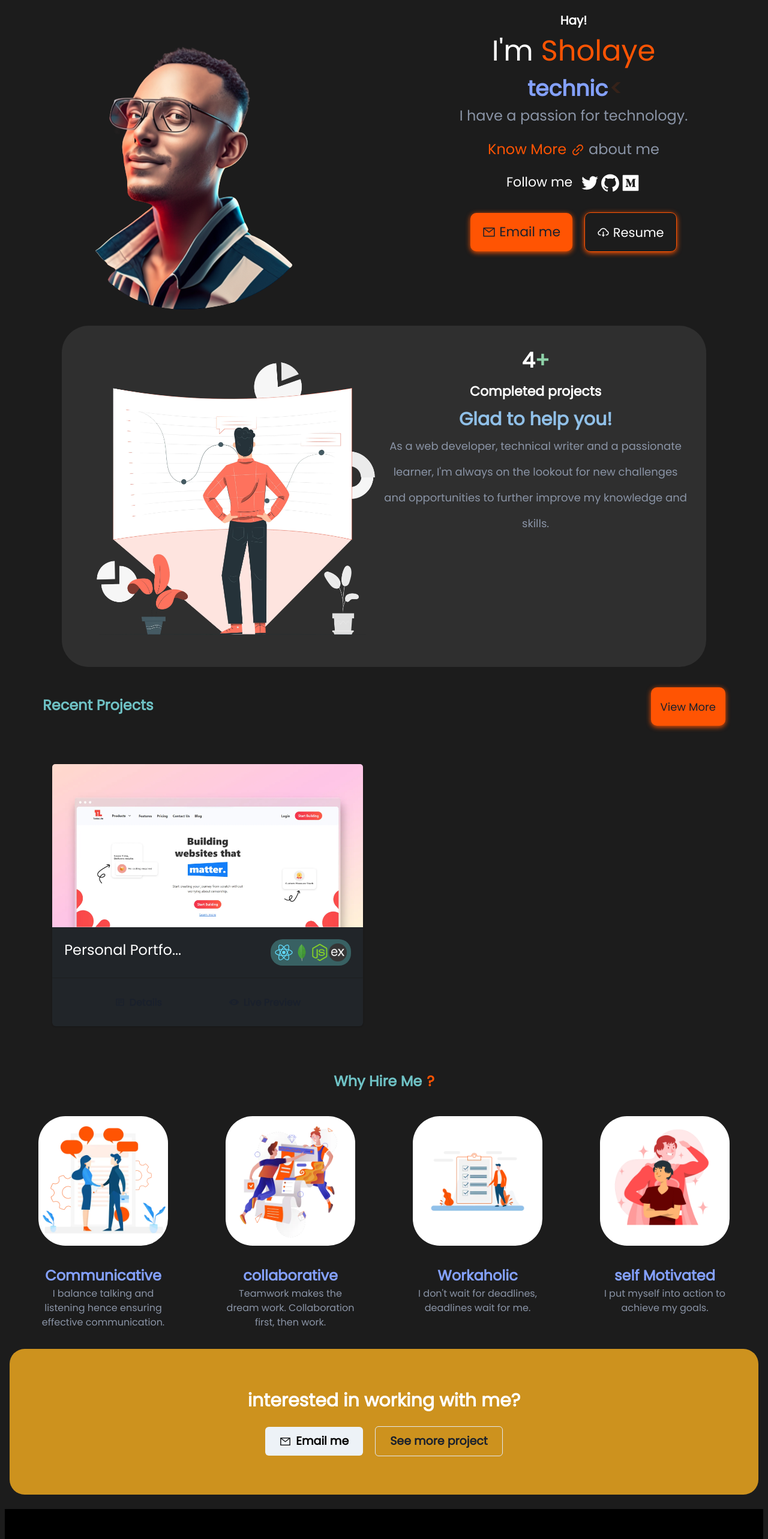
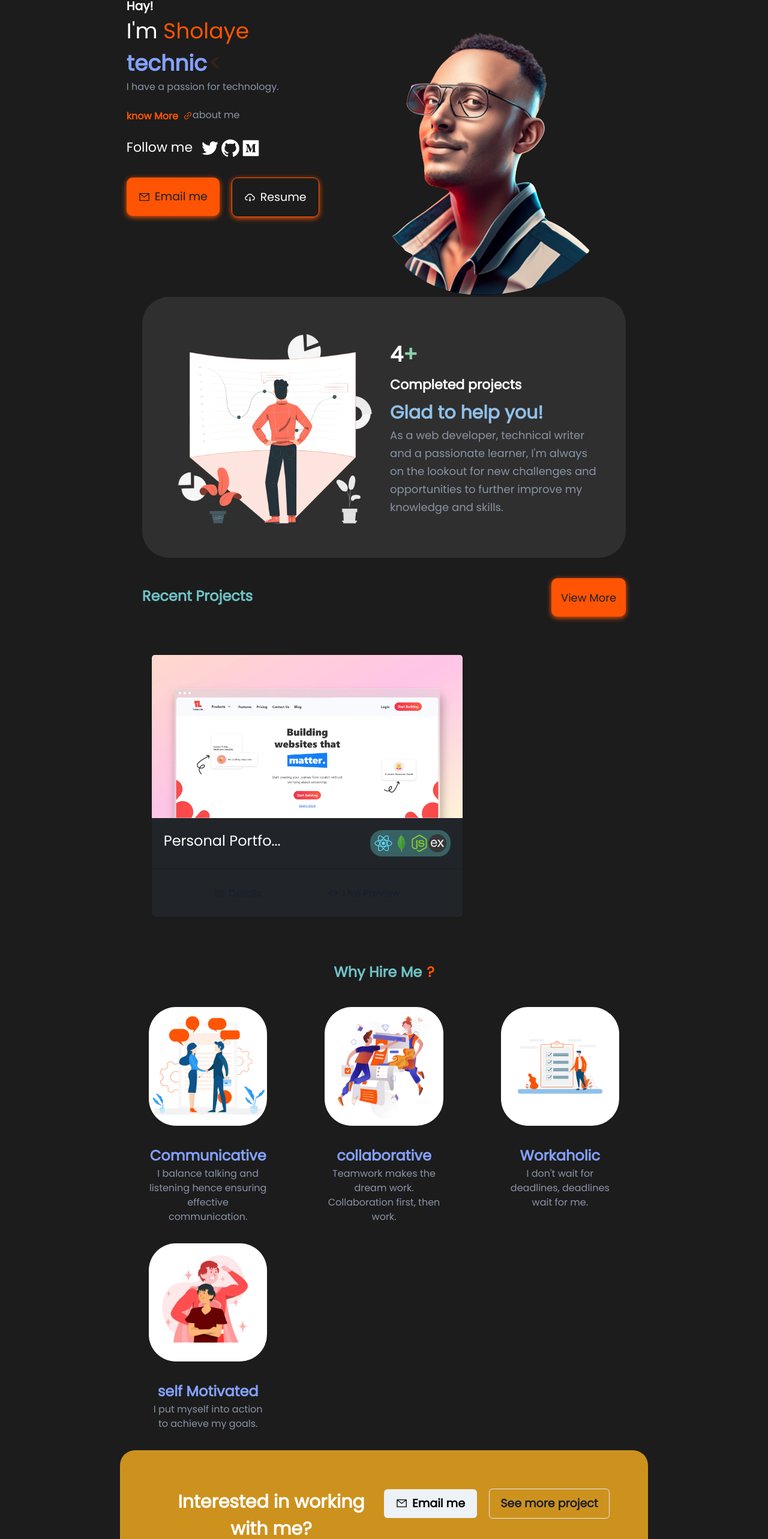
Before and after one commit to novertech411/portfolio-1.1, a React (Create React App) app: page / in a window 1280 px wide. Shown: the part 175-2741 px from the top of the page at 60% size. Built offline with nearby package versions, Linux system fonts and the light colour scheme.

Commit message:
responsiveness been worked on

```diff
--- a/src/App.css
+++ b/src/App.css
@@ -1,11 +1,11 @@
 ::-webkit-scrollbar{
-    width: 15px;
+    width: 10px;
 
   }
   ::-webkit-scrollbar-track{
     background: #1c1c1c;
 
-    box-shadow: inset 0 0 7px  #ff5403;
+    box-shadow: inset 0 0 5px  #ff5403;
   }
   ::-webkit-scrollbar-thumb{
     background: #ff5403;
--- a/src/components/Footersection.js
+++ b/src/components/Footersection.js
@@ -16,9 +16,9 @@ export default function Footersection() {
     <Box >
       <Box bg="black">
         <Box width="80%"  margin="auto" mt="1.5rem" py="4rem">
-          <Flex direction={{base:'column', md:'row' , xl: 'row' }} >
+          <Flex direction={{base:'column', md:'row' , xl: 'row' }} mb="5" >
             <vStack  >
-              <Text as="b" fontSize="2xl"  >Let's Connect</Text>
+              <Text as="b" fontSize="3xl"  >Let's Connect</Text>
               <HStack as="b" justifyItems="center">
                <Text>Visits:</Text>  <Text ml="1" py='0.5' px="1.5" borderRadius="10px" color={'black'} bg="#ffcc00">
                   400938
@@ -27,7 +27,7 @@ export default function Footersection() {
               </HStack>
 
             </vStack>
-            <HStack mt="0.6rem" mb="1.5rem"  textAlign="center">
+            <HStack mt="0.6rem" mb="1.5rem" margin={{md:'auto'}}>
               <NavLink>
 
                 <IconButton fontSize="4xl" border="none" variant={"outline"} icon={<AiOutlineTwitter />} />{" "}
--- a/src/components/Herosection.js
+++ b/src/components/Herosection.js
@@ -4,20 +4,20 @@ import React from 'react'
 
 export default function heroSection() {
   return (
-    <Box  >
-    <Grid   m="auto" borderRadius="45px"  bg="dark.200" p="2rem" templateColumns="repeat(12, 1fr)"  w="85%">
-    <GridItem   colSpan={{ base: 12, md:6, xl: 6 }}>
-    <Image src={hero}/>
+    <Box  px={{  base:'8', md:'2%', xl:'5%'}} >
+    <Grid maxWidth={{base:'30rem', md:'100%'}}   m="auto" borderRadius="45px"  bg="dark.200" p="2rem" templateColumns="repeat(12, 1fr)" >
+    <GridItem  p="10px" colSpan={{ base: 12, md:6, xl: 6 }}>
+    <Image  justify="center" src={hero}/>
     </GridItem>
-    <GridItem  textAlign="center" colSpan={{ base: 12, md:6, xl: 6 }}>
+    <GridItem p="10px" textAlign={{base:"center", md:"left"}} colSpan={{ base: 12, md:6, xl: 6 }}   my='auto'>
 
-      <Flex  justify="center" fontSize="35px" as="b"  ><Text  >4</Text><Text color=" rgb(142, 210, 169);">+</Text> </Flex>
+      <Flex  justifyContent={{base:"center", md:"left"}} fontSize="35px" as="b"  ><Text  >4</Text><Text color=" rgb(142, 210, 169);">+</Text> </Flex>
       <Box as="b">
       <Text  fontSize="22px" my="2">Completed projects </Text>
     <Text color="brand.400"  fontSize="30px"> Glad to help you! </Text>
       </Box>
 
-    <Text color="brand.200"lineHeight="43px"  fontSize="18px"> As a web developer, technical writer and a passionate learner,
+    <Text color="brand.200"lineHeight="30px"  fontSize="18px"> As a web developer, technical writer and a passionate learner,
      I'm always on the lookout for new challenges and opportunities to further improve
      my knowledge and skills.</Text>
 
--- a/src/components/Hiresection.js
+++ b/src/components/Hiresection.js
@@ -1,56 +1,88 @@
-import { Box, Button, Flex, Grid, GridItem, HStack, Image, SimpleGrid, Stack, Text } from "@chakra-ui/react";
+import {
+  Box,
+  Button,
+  Flex,
+  Grid,
+  GridItem,
+  HStack,
+  Image,
+  SimpleGrid,
+  Stack,
+  Text,
+} from "@chakra-ui/react";
 import React from "react";
-import communication from "../assets/images/communicative.png"
-import motivation from "../assets/images/self-motivation.png"
-import work from "../assets/images/work-ethic.png"
-import collaborative from "../assets/images/collaborative.png"
+import communication from "../assets/images/communicative.png";
+import motivation from "../assets/images/self-motivation.png";
+import work from "../assets/images/work-ethic.png";
+import collaborative from "../assets/images/collaborative.png";
 import { AiOutlineMail } from "react-icons/ai";
 export default function Hiresection() {
   return (
     <Box>
-    <Box  px="0.5rem">
+      <Box px="0.5rem">
         <HStack justify="center" m="10" fontSize="2xl" as="b" mx="2rem">
           {" "}
-        <Text  color="#6fc2c5">Why Hire Me</Text> <Text color="brand.100">?</Text>
+          <Text color="#6fc2c5">Why Hire Me</Text>{" "}
+          <Text color="brand.100">?</Text>
         </HStack>
 
-      <SimpleGrid  minChildWidth='17rem' spacing=''   >
-        <Box px="3rem"   >
-          <Image margin="auto" borderRadius="45px"  bg="white" src={communication} />
-          <Box textAlign="center" my="8" >
-            <Text as="b" fontSize="2xl" color="brand.300">Communicative</Text>
+        <SimpleGrid minChildWidth="17rem" spacing="">
+          <Box px="3rem">
+            <Image
+              margin="auto"
+              borderRadius="45px"
+              bg="white"
+              src={communication}
+            />
+            <Box textAlign="center" my="8">
+              <Text as="b" fontSize="2xl" color="brand.300">
+                Communicative
+              </Text>
               <Text color="brand.200">
-
                 I balance talking and listening hence ensuring effective
                 communication.
               </Text>
             </Box>
           </Box>
-        <Box px="3rem"   >
-          <Image margin="auto" borderRadius="45px"  bg="white" src={collaborative} />
-          <Box textAlign="center"my="8" >
-            <Text as="b" fontSize="2xl" color="brand.300">collaborative</Text>
+          <Box px="3rem">
+            <Image
+              margin="auto"
+              borderRadius="45px"
+              bg="white"
+              src={collaborative}
+            />
+            <Box textAlign="center" my="8">
+              <Text as="b" fontSize="2xl" color="brand.300">
+                collaborative
+              </Text>
               <Text color="brand.200">
-
                 Teamwork makes the dream work. Collaboration first, then work.
               </Text>
             </Box>
           </Box>
-        <Box px="3rem"   >
-          <Image margin="auto" borderRadius="45px"  bg="white" src={work} />
-          <Box textAlign="center"my="8"  >
-            <Text as="b" fontSize="2xl" color="brand.300">Workaholic</Text>
+          <Box px="3rem">
+            <Image margin="auto" borderRadius="45px" bg="white" src={work} />
+            <Box textAlign="center" my="8">
+              <Text as="b" fontSize="2xl" color="brand.300">
+                Workaholic
+              </Text>
               <Text color="brand.200">
                 I don't wait for deadlines, deadlines wait for me.
               </Text>
             </Box>
           </Box>
-         <Box px="3rem"   >
-          <Image margin="auto" borderRadius="45px"  bg="white" src={motivation} />
+          <Box px="3rem">
+            <Image
+              margin="auto"
+              borderRadius="45px"
+              bg="white"
+              src={motivation}
+            />
             <Box textAlign="center" my="8">
-            <Text as="b" fontSize="2xl" color="brand.300">self Motivated</Text>
+              <Text as="b" fontSize="2xl" color="brand.300">
+                self Motivated
+              </Text>
               <Text color="brand.200">
-
                 I put myself into action to achieve my goals.
               </Text>
             </Box>
@@ -58,19 +90,37 @@ export default function Hiresection() {
         </SimpleGrid>
       </Box>
       {/* hire  me button and email button*/}
-   <Box px="0.5rem" >
-<Grid  bg="rgb(205, 146, 30)  "   borderRadius="25px"  p="4rem">
-<GridItem as="b" px="3rem" fontSize="30" textAlign="center"> interested in working with me?</GridItem>
-<GridItem textAlign="center" mt="5"  >
-<Flex  flexDirection={{ base: 'column', md: 'column', xl: 'row'}}  alignItems="center" gap="5" justifyContent="center">
-<Button p="6" fontSize="19" minwidth="120px" color="black"  leftIcon={<AiOutlineMail />}  > Email me</Button>
-  <Button p="6" fontSize="19" minwidth="170px" variant={"outline"}> See more project</Button>
+      <Box px="0.5rem">
+        <Grid  templateColumns="repeat(12, 1fr)" bg="#cd921e"  borderRadius="25px" p="4rem"  >
+          <GridItem colSpan={{ base: 12, md:6, xl: 6 }} as="b"  fontSize="30" textAlign="center">
+
+            Interested in working with me?
+          </GridItem>
+          <GridItem colSpan={{ base: 12, md:6, xl: 6 }} textAlign="center">
+            <Flex
+              flexDirection={{ base: "column", md: "column", xl: "row" }}
+              alignItems="center"
+              gap="5"
+              justifyContent="center"
+            >
+              <Button
+                p="6"
+                fontSize="19"
+                minwidth="120px"
+                color="black"
+                leftIcon={<AiOutlineMail />}
+              >
+                {" "}
+                Email me
+              </Button>
+              <Button p="6" fontSize="19" minwidth="170px" variant={"outline"}>
+                {" "}
+                See more project
+              </Button>
             </Flex>
-
           </GridItem>
         </Grid>
       </Box>
-
     </Box>
   );
 }
--- a/src/layouts/RootLayout.js
+++ b/src/layouts/RootLayout.js
@@ -6,7 +6,7 @@ import "../layouts/RootLayout.css"
 import Footersection from "../components/Footersection";
 export default function RootLayout() {
   return (
-    <Box bg="dark.100"  px="0.5rem" color="white"  minHeight= "100vh" className="layout" >
+    <Box bg="dark.100"  color="white"  minHeight= "100vh" className="layout" >
       <Box>
        <Text fontSize="2xl" align="center" p="0.6rem" bgGradient='linear(to-r, #4158d0, #c850c0 , #ffcc70)'>Open to opportunities<Link  to='/contact' as='u'> Contact me</Link> <Icon as={ArrowForwardIcon} /> </Text>
       </Box>
--- a/src/pages/Home.js
+++ b/src/pages/Home.js
@@ -17,27 +17,28 @@ import {
   Stack,
   Text,
 } from "@chakra-ui/react";
-import avater from "../assets/images/animate.png"
+import avater from "../assets/images/animate.png";
 import { Typewriter } from "react-simple-typewriter";
 
 import Herosection from "../components/Herosection";
 import Projectsection from "../components/Projectsection";
 import Hiresection from "../components/Hiresection";
+import { NavLink } from "react-router-dom";
 export default function Home() {
   return (
     <Box>
-      <Grid templateColumns="repeat(12, 1fr)"  >
-        <GridItem  my={6} justifyContent="cener" colSpan={{ base: 12, md:6, xl: 6 }}  >
-<Box     >
-  <Image   margin="auto" src={avater}/>
-</Box>
 
-        </GridItem >
-        <GridItem  my={6} colSpan={{ base: 12, md: 6, xl: 6}} textAlign="center">
+      <Box  width={{base:'95%', md:'90%' , xl: '70%' }} margin="auto" >
+      <Flex   flexDirection={{base:'column' , md:'row'}} justifyContent='space-around'    >
+
+        <Box
+
+         textAlign={{base:"center", md:"left"}}
+        >
           <Text as="b" fontSize="xl">
             Hay!
           </Text>
-          <Text fontSize="5xl">
+          <Text fontSize="4xl">
             I'm <span style={{ color: "#ff5403" }}>Sholaye</span>
           </Text>
           <Box
@@ -58,34 +59,29 @@ export default function Home() {
               delaySpeed={2000}
             />
           </Box>
-          <Box fontSize="2xl" color="brand.200">
+          <Box fontSize="1xl" color="brand.200">
             I have a passion for technology.
           </Box>
-          <Flex
-            justifyContent="center"
-            m="5"
+          <Box
+
+            my="4"
             color="brand.200"
-            fontSize="2xl"
+
             flexDirection="row"
           >
-            <a style={heroLink}>
-              Know More&nbsp;
-              <span style={{ marginTop: "7px" }}>
-                <AiOutlineLink />
-              </span>
-            </a>
-            &nbsp;about me
-          </Flex>
-          <Flex fontSize="22" justifyContent="center">
-            {" "}
-            Follow me &nbsp;{" "}
+           <NavLink><Button  fontSize="1xl" bg="none" p="0" color="brand.100" rightIcon={< AiOutlineLink />}>know More</Button></NavLink>
+           about me
+          </Box>
+          <Flex fontSize="22" justifyContent={{base:"center", md:"left"}}>
+
+            Follow me &nbsp;
             <Flex mt="1px" fontSize={34}>
-              {" "}
+
               <a style={{ hover: { color: "#0d6efd" } }}>
                 <AiOutlineTwitter />
               </a>
               <a>
-                {" "}
+
                 <AiFillGithub />
               </a>{" "}
               <a>
@@ -95,16 +91,14 @@ export default function Home() {
             </Flex>{" "}
           </Flex>
 
-          <Stack
-            m={8}
+          <Flex
+            my={8}
             direction="row"
-            spacing={5}
-            align="center
-          "
-            justifyContent="center"
+            gap={5}
+            justifyContent={{base:"center", md:"left"}}
           >
             <Button
-              fontSize="22"
+              fontSize="19"
               boxShadow="rgb(255 84 3) 0px 2px 8px 0px;"
               bg="brand.100"
               borderRadius={10}
@@ -112,12 +106,13 @@ export default function Home() {
               px={5}
               fontWeight="light"
               _hover={{ background: "brand.100" }}
+              leftIcon={ <AiOutlineMail />}
             >
-              <AiOutlineMail />
-              &nbsp;Email me
+
+            Email me
             </Button>
             <Button
-              fontSize="21"
+              fontSize="19"
               boxShadow="rgb(255 84 3) 0px 2px 8px 0px;"
               colorScheme="brand.100"
               py={8}
@@ -127,15 +122,22 @@ export default function Home() {
               _hover={{ background: "brand.100" }}
               borderColor="brand.100"
               fontWeight="light"
+              leftIcon={<AiOutlineCloudDownload />}
             >
-              <AiOutlineCloudDownload /> &nbsp;Resume
+               Resume
             </Button>
-          </Stack>
-        </GridItem>
-      </Grid>
-    <Herosection/>
-    <Projectsection />
-    <Hiresection />
+          </Flex>
+        </Box>
+        <Box   >
+          <Box >
+            <Image width={{base:'80%', md:'80%' , xl: '100%' }}   margin="auto" src={avater} />
+          </Box>
+        </Box>
+      </Flex>
+      <Herosection />
+      <Projectsection />
+      <Hiresection />
+      </Box>
     </Box>
   );
 }
```
Lines whose indentation alone changed are shown as unchanged.
